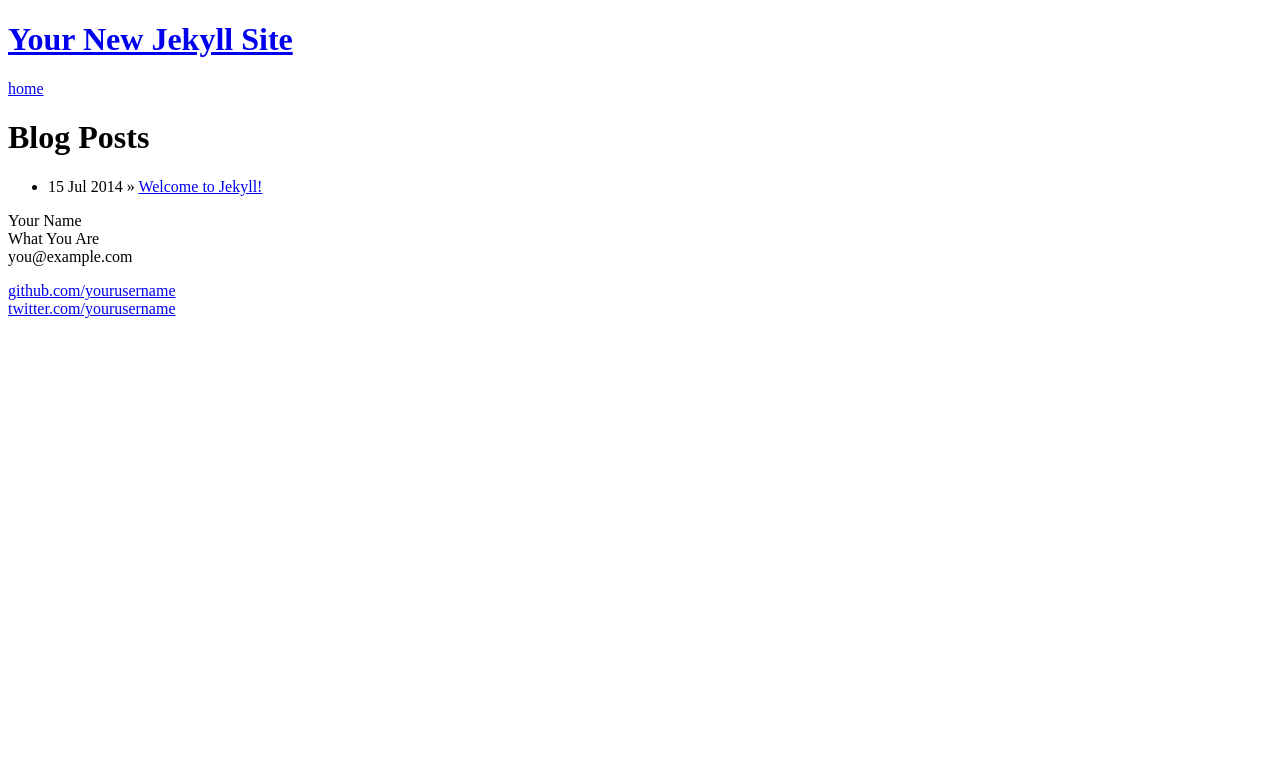
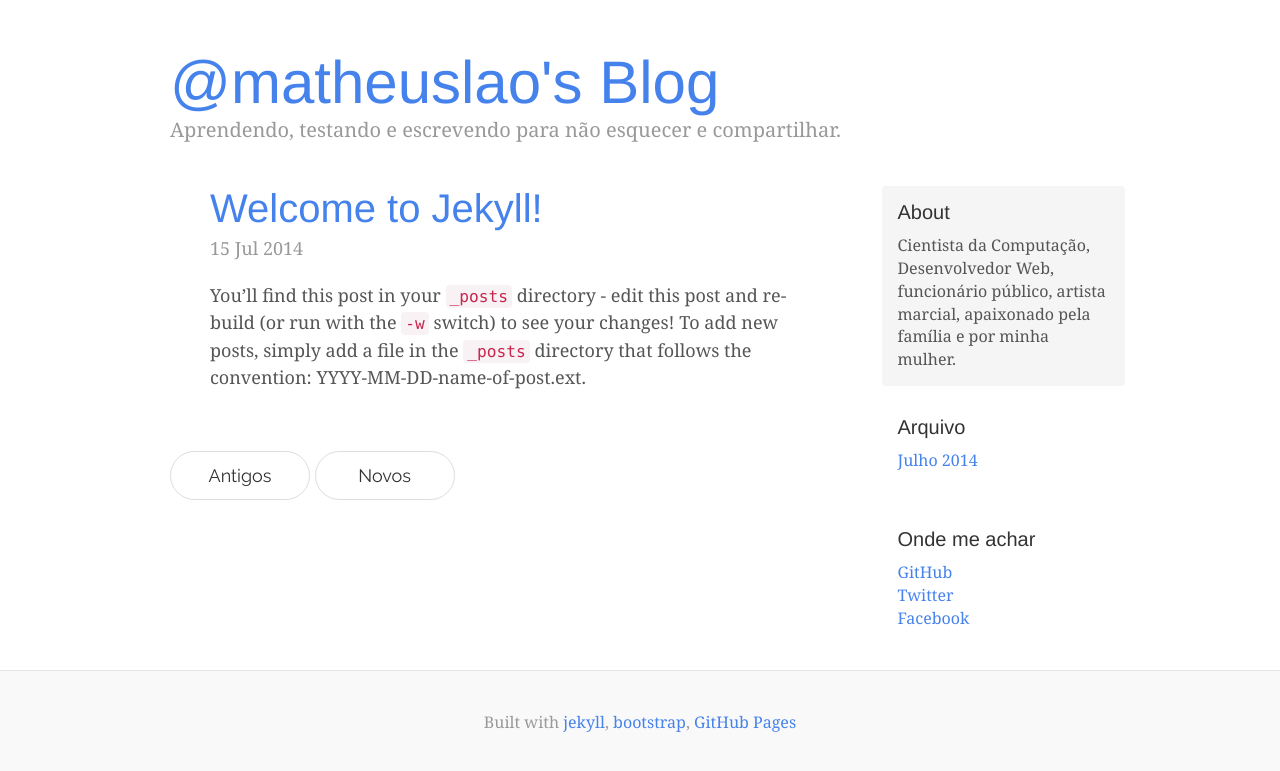
Before and after one commit to matheuslao/matheuslao.github.io, a Jekyll site: the page built from index.html, in a window 1280 px wide. Shown: the top 771 px of the page. Built offline with Jekyll 4.4.1, drawn with Linux system fonts in a browser that asks for light colours; nearby versions of some CDN libraries; Markdown is read by kramdown in place of the engine named in the settings.

Commit message:
changing html to bootstrap blog template

```diff
--- a/_layouts/default.html
+++ b/_layouts/default.html
@@ -1,44 +1,110 @@
-<!DOCTYPE html>
-<html>
+<html lang="en">
   <head>
     <meta charset="utf-8">
-        <meta http-equiv="X-UA-Compatible" content="IE=edge,chrome=1">
-        <title>{{ page.title }}</title>
-        <meta name="viewport" content="width=device-width">
+    <meta http-equiv="X-UA-Compatible" content="IE=edge">
+    <meta name="viewport" content="width=device-width, initial-scale=1">
+    <meta name="description" content="">
+    <meta name="author" content="">
+    <link rel="icon" href="/assets/favicon.ico">
 
-        <!-- syntax highlighting CSS -->
-        <link rel="stylesheet" href="/css/syntax.css">
+    <title>{{page.title}}</title>
 
-        <!-- Custom CSS -->
-        <link rel="stylesheet" href="/css/main.css">
+    <!-- Bootstrap core CSS -->
+    <link href="/assets/css/bootstrap.min.css" rel="stylesheet">
 
+    <!-- Custom styles for this template -->
+    <link href="/assets/css/main.css" rel="stylesheet">
+
+
+    <!-- HTML5 shim and Respond.js IE8 support of HTML5 elements and media queries -->
+    <!--[if lt IE 9]>
+      <script src="https://oss.maxcdn.com/html5shiv/3.7.2/html5shiv.min.js"></script>
+      <script src="https://oss.maxcdn.com/respond/1.4.2/respond.min.js"></script>
+    <![endif]-->
   </head>
+
   <body>
+    <!--
+    <div class="navbar navbar-inverse navbar-fixed-top" role="navigation">
+      <div class="container">
+        <div class="navbar-header">
+          <button type="button" class="navbar-toggle" data-toggle="collapse" data-target=".navbar-collapse">
+            <span class="sr-only">Toggle navigation</span>
+            <span class="icon-bar"></span>
+            <span class="icon-bar"></span>
+            <span class="icon-bar"></span>
+          </button>
+          <a class="navbar-brand" href="#">Project name</a>
+        </div>
+        <div class="collapse navbar-collapse">
+          <ul class="nav navbar-nav">
+            <li class="active"><a href="#">Home</a></li>
+            <li><a href="#about">About</a></li>
+            <li><a href="#contact">Contact</a></li>
+          </ul>
+        </div>
+      </div>
+    </div>
+    -->
 
-        <div class="site">
-          <div class="header">
-            <h1 class="title"><a href="/">{{ site.name }}</a></h1>
-            <a class="extra" href="/">home</a>
+    <div class="container">
+
+      <div class="blog-header">
+        <h1 class="blog-title"><a href="/">@matheuslao's Blog</a></h1>
+        <p class="lead blog-description">Aprendendo, testando e escrevendo para não esquecer e compartilhar.</p>
       </div>
+
+      <div class="row">
+
+        <div class="col-sm-8 blog-main">
 
           {{ content }}
 
-          <div class="footer">
-            <div class="contact">
+          <ul class="pager">
+            <li><a href="#">Antigos</a></li>
+            <li><a href="#">Novos</a></li>
+          </ul>
+
+        </div><!-- /.blog-main -->
+
+        <div class="col-sm-3 col-sm-offset-1 blog-sidebar">
+          <div class="sidebar-module sidebar-module-inset">
+            <h4>About</h4>
             <p>
-                Your Name<br />
-                What You Are<br />
-                you@example.com
+              Cientista da Computação, Desenvolvedor Web, funcionário público, artista marcial,
+              apaixonado pela família e por minha mulher.
             </p>
           </div>
-            <div class="contact">
+          <div class="sidebar-module">
+            <h4>Arquivo</h4>
+            <ol class="list-unstyled">
+              <li><a href="#">Julho 2014</a></li>
+            </ol>
+          </div>
+          <div class="sidebar-module">
+            <h4>Onde me achar</h4>
+            <ol class="list-unstyled">
+              <li><a href="#">GitHub</a></li>
+              <li><a href="#">Twitter</a></li>
+              <li><a href="#">Facebook</a></li>
+            </ol>
+          </div>
+        </div><!-- /.blog-sidebar -->
+
+      </div><!-- /.row -->
+
+    </div><!-- /.container -->
+
+    <div class="blog-footer">
       <p>
-                <a href="https://github.com/yourusername">github.com/yourusername</a><br />
-                <a href="https://twitter.com/yourusername">twitter.com/yourusername</a><br />
+        Built with <a href="#">jekyll</a>, <a href="#">bootstrap</a>, <a href="#">GitHub Pages</a>
       </p>
     </div>
-          </div>
-        </div>
+    <!-- Bootstrap core JavaScript
+    ================================================== -->
+    <!-- Placed at the end of the document so the pages load faster -->
+    <script src="https://ajax.googleapis.com/ajax/libs/jquery/1.11.1/jquery.min.js"></script>
+    <script src="/assets/js/bootstrap.min.js"></script>
 
-    </body>
-</html>
+
+</body></html>
--- a/_posts/2014-07-15-welcome-to-jekyll.markdown
+++ b/_posts/2014-07-15-welcome-to-jekyll.markdown
@@ -3,6 +3,8 @@ layout: post
 title:  "Welcome to Jekyll!"
 date:   2014-07-15 17:42:25
 categories: jekyll update
+comments: true
+
 ---
 
 You'll find this post in your `_posts` directory - edit this post and re-build (or run with the `-w` switch) to see your changes!
--- a/index.html
+++ b/index.html
@@ -1,13 +1,16 @@
 ---
 layout: default
-title: Your New Jekyll Site
+title: matheuslao.github.io
 ---
 
-<div id="home">
-  <h1>Blog Posts</h1>
-  <ul class="posts">
+<div>
+  <ul>
     {% for post in site.posts %}
-      <li><span>{{ post.date | date_to_string }}</span> &raquo; <a href="{{ post.url }}">{{ post.title }}</a></li>
+    <div class="blog-post">
+      <h2 class="blog-post-title"><a href="{{ post.url }}">{{ post.title }}</a></h2>
+      <p class="blog-post-meta">{{ post.date | date_to_string }}</p>
+      {{ post.excerpt }}
+    </div>
     {% endfor %}
   </ul>
 </div>
```
Lines whose indentation alone changed are shown as unchanged.
